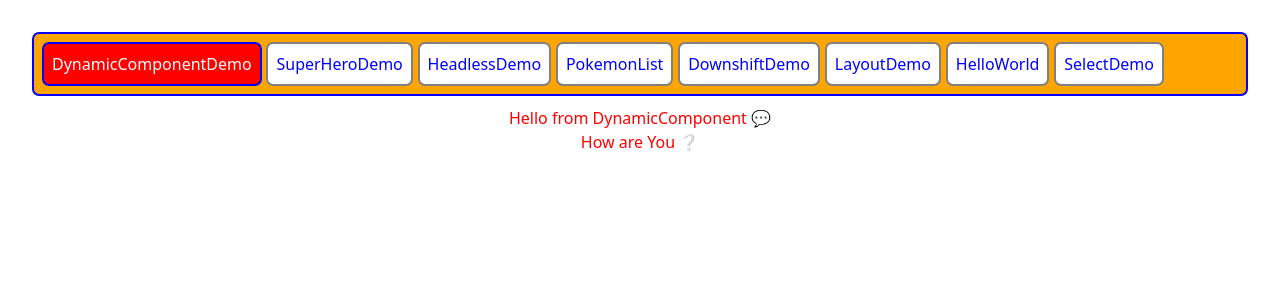
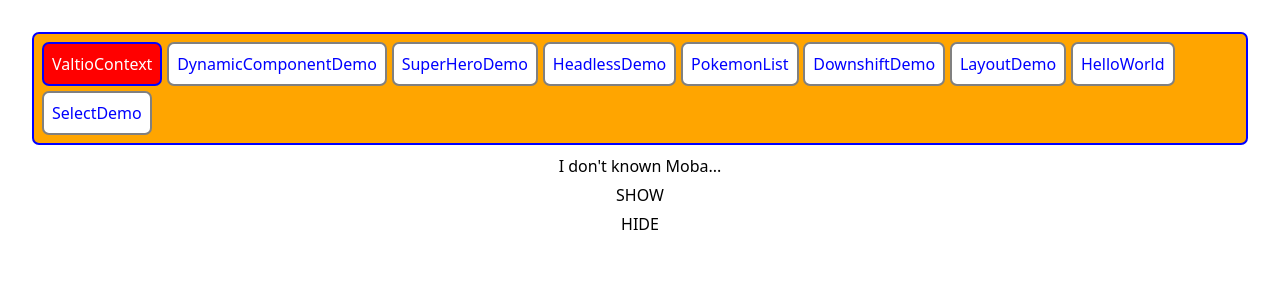
Before and after one commit to godzzo/react-ts-valtio-demo, a React (Vite) app: page / in a window 1280 px wide. Shown: the top 300 px of the page. Built offline with nearby package versions, Linux system fonts and the light colour scheme.

Commit message:
ValtioContext added (YodaContext) - useContext with valtio - actions and store   - object with methods using this not working 👀 ❕❕❕ reorg renames;

```diff
--- a/src/App.tsx
+++ b/src/App.tsx
@@ -13,8 +13,10 @@ import DownshiftDemo from './views/DownshiftDemo';
 import HeadlessDemo from './views/HeadlessDemo';
 import SuperHeroDemo from './views/SuperHeroDemo';
 import DynamicComponentDemo from './views/DynamicComponentDemo';
+import ValtioContext from './views/ValtioContext';
 
 const views: { [key: string]: () => JSX.Element } = {
+	ValtioContext,
 	DynamicComponentDemo,
 	SuperHeroDemo,
 	HeadlessDemo,
--- a/src/store/super-store.tsx
+++ b/src/store/super-store.ts
@@ -2,7 +2,8 @@ import { proxy } from 'valtio';
 import { superheroes } from './superheroes';
 
 const items = superheroes;
-export type SuperHero = (typeof items)[0];
+const firstHero = items[0];
+export type SuperHero = typeof firstHero;
 
 export const superState = proxy({
 	current: null as SuperHero | null,
--- /dev/null
+++ b/src/store/yoda-context.ts
@@ -0,0 +1,41 @@
+import { createContext, useContext } from 'react';
+import { proxy, useSnapshot } from 'valtio';
+
+export type YodaStateType = ReturnType<typeof createState>;
+
+export const YodaContext = createContext<{
+	state: YodaStateType;
+	actions: ReturnType<typeof createActions>;
+}>(null as any);
+
+export function useYodaSnapshot() {
+	return useSnapshot(useYodaContext().state);
+}
+
+export function useYodaContext() {
+	return useContext(YodaContext);
+}
+
+export function useYodaActions() {
+	return useYodaContext().actions;
+}
+
+export function createYodaState(parms: { moba: boolean }) {
+	console.log('>>>>> CALLED createYodaState', parms);
+	const state = createState(parms);
+	const actions = createActions(state);
+
+	return { state, actions };
+}
+
+function createState({ moba }: { moba: boolean }) {
+	return proxy({ moba });
+}
+
+function createActions(state: YodaStateType) {
+	return {
+		setMoba(val: boolean) {
+			state.moba = val;
+		},
+	};
+}
--- /dev/null
+++ b/src/views/ValtioContext.tsx
@@ -0,0 +1,48 @@
+import {
+	YodaContext,
+	createYodaState,
+	useYodaSnapshot,
+	useYodaActions,
+} from '../store/yoda-context';
+
+export default function ValtioContext() {
+	const ctx = createYodaState({ moba: false });
+
+	return (
+		<YodaContext.Provider value={ctx}>
+			<Yoda />
+		</YodaContext.Provider>
+	);
+}
+
+function Yoda() {
+	return (
+		<>
+			<Details />
+			<ShowButton />
+			<HideButton />
+		</>
+	);
+}
+
+function Details() {
+	const { moba } = useYodaSnapshot();
+
+	if (moba) {
+		return <div>Moba is a Jedi Master by Yoda</div>;
+	} else {
+		return <div>I don't known Moba...</div>;
+	}
+}
+
+function ShowButton() {
+	const { setMoba } = useYodaActions();
+
+	return <button onClick={() => setMoba(true)}> SHOW </button>;
+}
+
+function HideButton() {
+	const { setMoba } = useYodaActions();
+
+	return <button onClick={() => setMoba(false)}> HIDE </button>;
+}
```
Also changed, not shown: src/store/pokemon-store.ts (renamed from src/store/pokemon-store.tsx).
